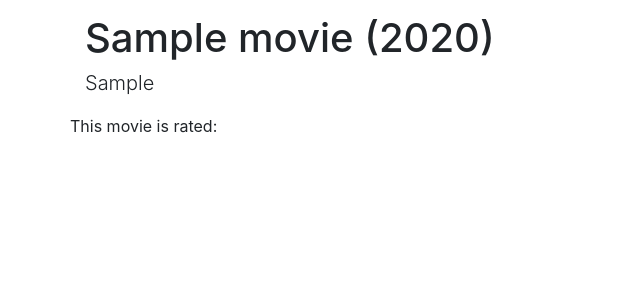
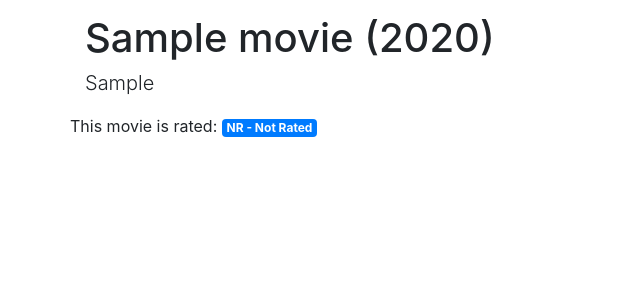
Before and after one commit to hackerbin/MyMDB, a Django app: page /movie/1 in a window 1280 px wide. Shown: the part 40-340 px from the top of the page, without its empty margins (0-640 px from the left). Run offline with Django 3.2, Linux system fonts and the light colour scheme; tables that the repository leaves empty hold one stand-in row (values such as "Sample post"); some libraries are stand-ins or nearby versions.

Commit message:
added venv to git ignore

```diff
--- a/core/templates/core/movie_detail.html
+++ b/core/templates/core/movie_detail.html
@@ -13,7 +13,7 @@
 {% block sidebar%}
     <div>
         This movie is rated:
-        <span class="badge badge-prmary">
+        <span class="badge badge-primary">
             {{ object.get_rating_display }}
         </span>
     </div>
```
Also changed, not shown: 1 other file.
